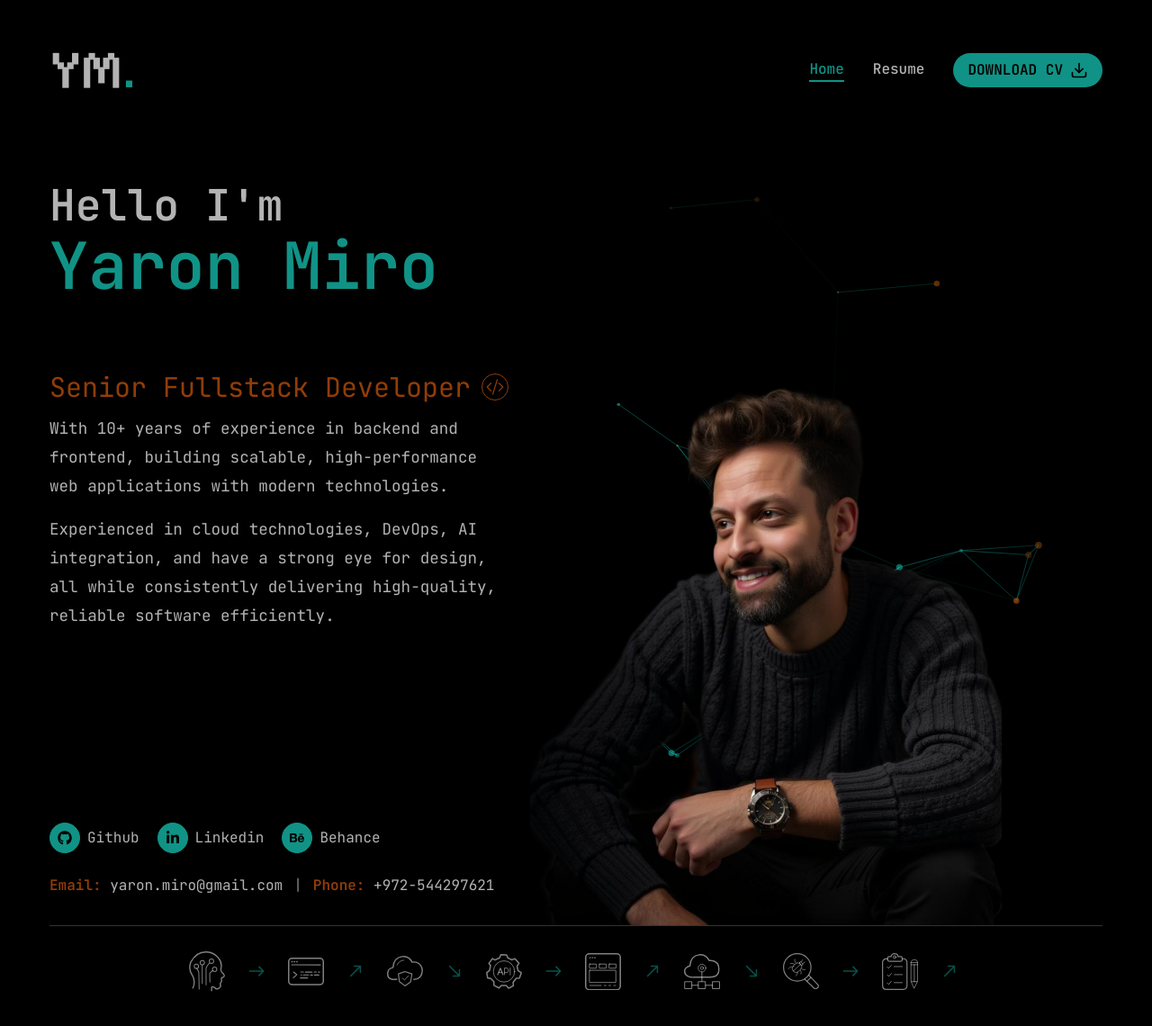
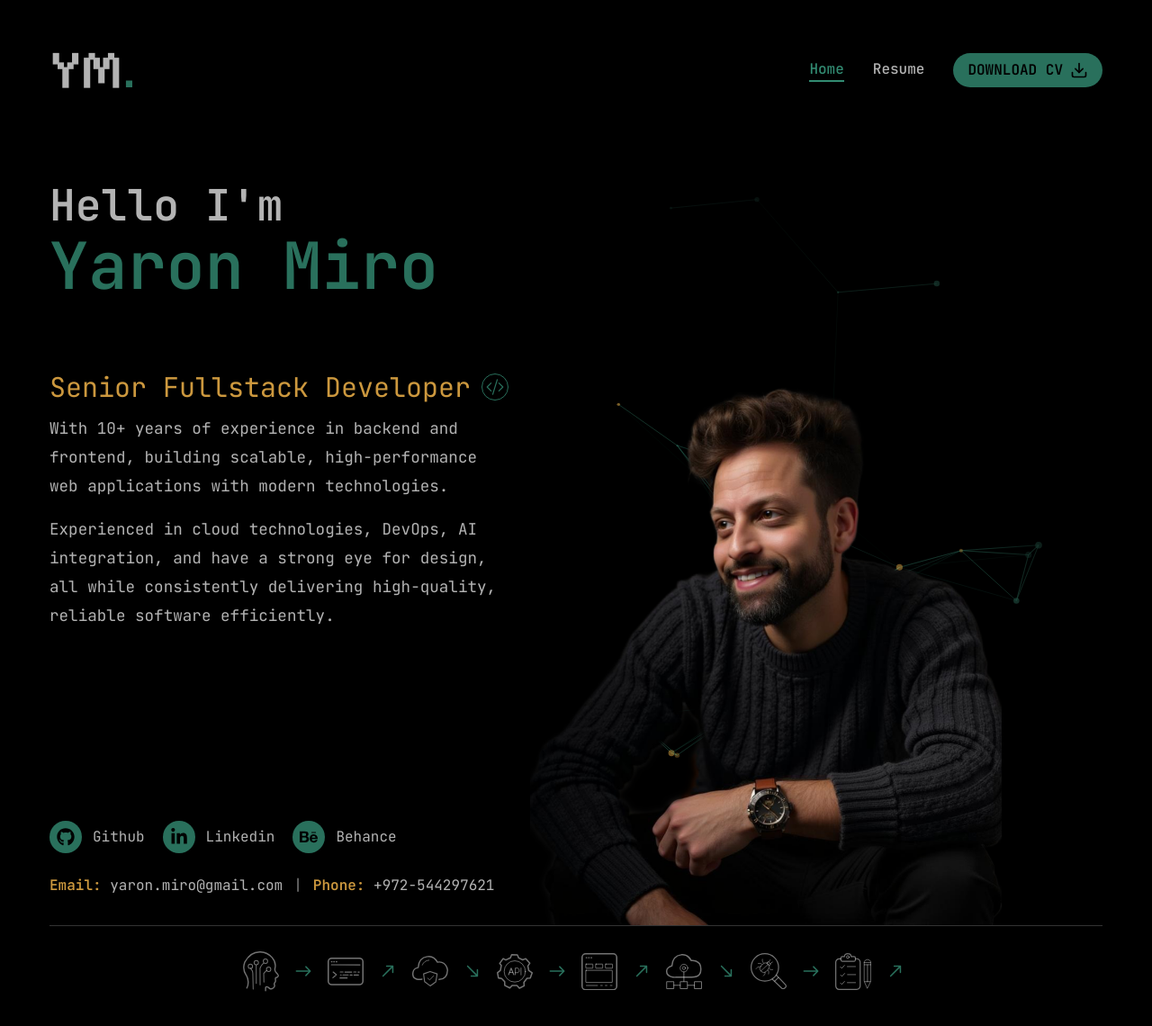
Before and after one commit to YaronMiro/ym-website, a Next.js app: page / in a window 1280 px wide. Shown: the top 1140 px of the page at 90% size. Built offline with nearby package versions, Linux system fonts and the light colour scheme.

Commit message:
fixing colors for better eye

```diff
--- a/app/globals.css
+++ b/app/globals.css
@@ -25,7 +25,9 @@
 
     --primary-hover: 240 3% 18%;
 
-    --secondary: 23 89% 30%;
+    --secondary: 38 58% 52%;
+
+    --secondary-hover: 38 58% 60%;
 
     --secondary-foreground: 222.2 47.4% 11.2%;
 
@@ -33,9 +35,9 @@
 
     --muted-foreground: 215.4 16.3% 46.9%;
 
-    --accent: 174 80% 32%;
+    --accent: 163 47% 30%;
 
-    --accent-hover: 174 80% 22%;
+    --accent-hover: 163 47% 37%;
 
     --accent-foreground: 222.2 47.4% 11.2%;
 
--- a/app/page.tsx
+++ b/app/page.tsx
@@ -27,7 +27,7 @@ const Home: React.FC = () => {
               {/* role */}
               <div className="flex items-center mt-20 gap-3">
                 <span className="text-secondary text-3xl">Senior Fullstack Developer</span>
-                <BsCodeSlash role="img" aria-label="developer icon" className="rounded-full p-[4px] w-[30px] h-[30px] border border-secondary text-secondary" />
+                <BsCodeSlash role="img" aria-label="developer icon" className="rounded-full p-[4px] w-[30px] h-[30px] border border-accent text-accent" />
               </div>
               {/* description */}
               <div className="max-w-[500px] mt-3 leading-8 text-white/70 text-[1.1rem]">
@@ -43,7 +43,7 @@ const Home: React.FC = () => {
               {/* social links and resume download */}
               <div className="flex xl:flex-col items-center xl:items-start mb-16 xl:mb-0 mt-12 xl:mt-0">
                 <div className="flex justify-between items-center w-full">
-                  <Social className="flex gap-5 w-full" iconStyles="text-base" />
+                  <Social className="flex gap-5 w-full" iconStyles="text-xl" />
                   <Button
                     size="xs"
                     className="xl:hidden flex items-center uppercase gap-2"
@@ -55,12 +55,12 @@ const Home: React.FC = () => {
               </div>
               {/* contact info */}
               <div className="flex gap-3 mt-6 text-white/70" >
-                <Link href="mailto:yaron.miro@gmail.com">
-                  <span className="font-semibold text-secondary">Email: </span>yaron.miro@gmail.com
+                <Link href="mailto:yaron.miro@gmail.com" className="group hover:text-white/80">
+                  <span className="font-semibold text-secondary group-hover:text-secondary-hover">Email: </span>yaron.miro@gmail.com
                 </Link>
                 <span className="text-white/50">|</span>
-                <Link href="tel:+972--544297621">
-                  <span className="font-semibold text-secondary">Phone: </span>+972-544297621
+                <Link href="tel:+972--544297621" className="group hover:text-white/80">
+                  <span className="font-semibold text-secondary group-hover:text-secondary-hover">Phone: </span>+972-544297621
                 </Link>
               </div>
           </div>
@@ -79,7 +79,7 @@ const Home: React.FC = () => {
           {/* Icons */}
           <div className="h-[1px] bg-white/20 w-full"></div>
           <div className="flex justify-center my-7 z-50">
-            <HeroIcons iconColor="stroke-white/50" arrowColor="text-accent/55" />
+            <HeroIcons iconColor="stroke-white/45" arrowColor="text-accent" />
           </div>
         </footer>
       </div>
--- a/components/HeroIcons.tsx
+++ b/components/HeroIcons.tsx
@@ -26,12 +26,12 @@ export const icons: IconData[] = [
 
 const HeroIcons: React.FC<HeroIconsProps> = ({ iconColor, arrowColor }) => {
     return (
-        <div className={`${iconColor} grid grid-cols-4 md:grid-cols-8 gap-x-2 xl:gap-x-5 gap-y-5 xl:gap-y-0`}>
+        <div className={`${iconColor} grid grid-cols-4 md:grid-cols-8 gap-x-2 xl:gap-x-3 gap-y-5 xl:gap-y-0`}>
             {icons.map(({ name, arrowDirection}) => {
                 return (
                     <div key={name} className="flex items-center">
                         <YmIcon className="w-[3rem] xl:w-[2.5rem]" icon={name} />
-                        <IoIosArrowRoundForward className={`ml-2 xl:ml-5 text-3xl ${arrowColor} ${arrowDirection}`} />
+                        <IoIosArrowRoundForward className={`ml-2 xl:ml-3 text-3xl ${arrowColor} ${arrowDirection}`} />
                     </div>
                 )
             }) }
--- a/components/Nav.tsx
+++ b/components/Nav.tsx
@@ -13,8 +13,8 @@ const Nav: React.FC = () => {
                 return (
                     <Link
                         className={`${
-                            path === pathName && "text-accent border-b-2 border-accent"
-                            } capitalize font-medium hover:text-accent transition-all
+                            path === pathName && "text-accent-hover border-b-2 border-accent-hover"
+                            } capitalize font-medium hover:text-accent-hover transition-all
                         `}
                         href={path}
                         key={name}
--- a/components/ParticlesContainer/options.tsx
+++ b/components/ParticlesContainer/options.tsx
@@ -57,7 +57,7 @@ const options: ISourceOptions = {
         },
         color: {
             // @todo Fix using theme color
-            value: ["#15c1b0", "#ff7b0d"], // accent and secondary
+            value: ["#cc983e", "#2d6c5a"], // accent and secondary
 
         },
         effect: {
@@ -240,13 +240,13 @@ const options: ISourceOptions = {
             blink: false,
             color: {
                 // @todo Fix using theme color
-                value: "#15c1b0" // accent
+                value: "#2d6c5a" // accent
             },
             consent: false,
-            distance: 150,
+            distance: 160,
             enable: true,
-            frequency: 300,
-            opacity: 0.4,
+            frequency: 500,
+            opacity: 0.5,
             width: 1,
             warp: false
         },
--- a/components/Social.tsx
+++ b/components/Social.tsx
@@ -28,10 +28,10 @@ const Social: React.FC<SocialProps> = ({ className, iconStyles }) => {
                             target="_blank"
                         >
                            <div className="flex items-center">
-                                <div className={`flex justify-center border border-accent rounded-full p-2 items-center bg-accent text-primary group-hover:bg-accent-hover group-hover:text-primary ${iconStyles}`}>
+                                <div className={`flex justify-center rounded-full p-2 items-center bg-accent text-primary group-hover:bg-accent-hover group-hover:text-primary ${iconStyles}`}>
                                     {icon}
                                 </div>
-                                <span className="hidden xl:inline-block text-[1rem] capitalize ml-2 text-white/70">
+                                <span className="hidden xl:inline-block underline1 underline-offset-4 text-[1rem] capitalize ml-3 text-white/70 group-hover:text-white/80">
                                     {name}
                                 </span>
                            </div>
--- a/components/ui/button.tsx
+++ b/components/ui/button.tsx
@@ -11,7 +11,7 @@ const buttonVariants = cva(
       variant: {
         default: "bg-accent text-primary hover:bg-accent-hover",
         primary: "bg-primary text-white",
-        outline: "border border-accent/70 bg-transparent text-accent/70 hover:bg-accent-hover hover:text-primary hover:border-accent-hover",
+        outline: "border border-accent bg-transparent text-accent hover:bg-accent-hover hover:text-primary hover:border-accent-hover",
       },
       size: {
         default: "h-[4px] px-4",
--- a/tailwind.config.ts
+++ b/tailwind.config.ts
@@ -40,6 +40,7 @@ export default {
   			},
   			secondary: {
   				DEFAULT: 'hsl(var(--secondary))',
+				hover: 'hsl(var(--secondary-hover))',
   				foreground: 'hsl(var(--secondary-foreground))'
   			},
   			muted: {
```
